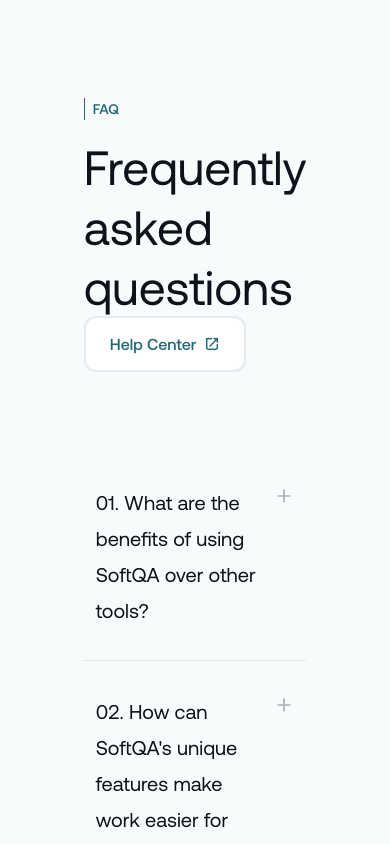
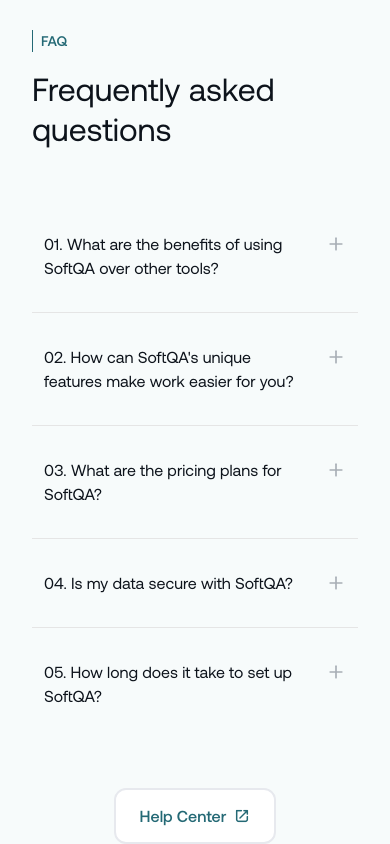
Before and after one commit to azkaanasiyya/softqa, a Next.js app: page /pricing in a window 390 px wide. Shown: the part 2760-3604 px from the top of the page. Built offline with nearby package versions, Linux system fonts and the light colour scheme.

Commit message:
style(common): adjust responsive layout for tablet and mobile

```diff
--- a/src/components/common/faqs.tsx
+++ b/src/components/common/faqs.tsx
@@ -11,24 +11,24 @@
 
 export default function FAQs() {
     return (
-        <div className="bg-primary-50 py-[116px] px-[124px] flex flex-col justify-center items-center">
-            <div className="max-w-[1192px] flex flex-col lg:flex-row gap-8">
+        <div className="bg-primary-50 py-12 md:py-20 lg:py-[116px] px-8 lg:px-[124px] flex flex-col justify-center items-center">
+            <div className="max-w-[1192px] flex flex-col lg:flex-row items-center lg:items-stretch gap-8">
                 <div className="max-w-[478px] w-full flex flex-col justify-between items-start">
                     <div className="flex flex-col gap-4">
                         <div className="flex flex-row gap-2">
                             <div className="h-[22px] w-[1px] bg-primary-500" />
                             <p className="text-[14px] font-medium leading-[22px] uppercase text-primary-500">faq</p>
                         </div>
-                        <h2 className="max-w-[580px] text-[48px] leading-[60px] font-normal text-grayscale-900">Frequently asked questions</h2>
+                        <h2 className="max-w-[580px] text-[32px] md:text-[48px] leading-10 md:leading-[60px] font-normal text-grayscale-900">Frequently asked questions</h2>
                     </div>
-                    <Link href="/help" className="cursor-pointer">
+                    <Link href="/help" className="hidden lg:block cursor-pointer">
                         <Button variant="login" size="medium" className="cursor-pointer text-primary-500">
                             Help Center
                         <Image src="/home/help-icon.png" alt="faqs" width={16} height={16} />
                     </Button>
                     </Link>
                 </div>
-                <div className="flex justify-center pt-12 max-w-[682px] w-full">
+                <div className="flex justify-center pt-5 md:pt-8 lg:pt-12 max-w-[682px] w-full">
                     <div className="flex flex-col max-w-[682px] w-full">
                         <Accordion
                             type="single"
@@ -45,6 +45,12 @@
                         </Accordion>
                     </div>
                 </div>
+                <Link href="/help" className="lg:hidden cursor-pointer mt-4 items-center justify-center flex-row">
+                        <Button variant="login" size="medium" className="cursor-pointer text-primary-500">
+                            Help Center
+                        <Image src="/home/help-icon.png" alt="faqs" width={16} height={16} />
+                    </Button>
+                </Link>
             </div>
         </div>
     )
--- a/src/components/common/socialProof.tsx
+++ b/src/components/common/socialProof.tsx
@@ -2,7 +2,7 @@
 
 export default function SocialProof() {
     return (
-        <div className="relative bg-[url('/home/bg-social.png')] bg-no-repeat bg-center bg-cover border-t border-b border-grayscale-100 py-16 flex flex-col gap-8 items-center overflow-hidden">
+        <div className="relative bg-[url('/home/bg-social.png')] bg-no-repeat bg-center bg-cover border-t border-b border-grayscale-100 py-16 flex flex-col gap-4 md:gap-8 items-center overflow-hidden">
             <div className="absolute">
                 <Image
                     src="/home/bg-line.png"
@@ -12,8 +12,8 @@
                     className="w-[167px] h-[48px]"
                 />
             </div>
-            <p className="text-[20px] text-grayscale-600 leading-[36px] font-regular">Trusted by 2M+ users globally</p>
-            <div className="flex flex-row gap-20 justify-center">
+            <p className="text-[18px] md:text-[20px] text-grayscale-600 leading-7 md:leading-9 font-regular">Trusted by 2M+ users globally</p>
+            <div className="flex flex-row gap-8 md:gap-12 lg:gap-20 justify-center">
                 {Array.from({length:6}).map((_, i) => (
                         <Image
                             key={i}
@@ -21,7 +21,7 @@
                             alt="social proof"
                             width={167}
                             height={48}
-                            className="w-[167px] h-[48px]"
+                            className="w-auto md:w-[167px] h-6 md:h-10 lg:h-12"
                         />
                     ))}
             </div>
--- a/src/components/ui/accordion.tsx
+++ b/src/components/ui/accordion.tsx
@@ -35,7 +35,7 @@
       <AccordionPrimitive.Trigger
         data-slot="accordion-trigger"
         className={cn(
-          "focus-visible:border-ring focus-visible:ring-ring/50 px-3 py-8 flex flex-1 items-start justify-between gap-4 rounded-md text-left text-[20px] font-normal leading-[36px] text-grayscale-900 transition-all outline-none focus-visible:ring-[3px] disabled:pointer-events-none disabled:opacity-50 [&[data-state=open]>svg]:rotate-180",
+          "focus-visible:border-ring focus-visible:ring-ring/50 px-3 py-8 flex flex-1 items-start justify-between gap-4 rounded-md text-left text-[16px] md:text-[20px] font-normal leading-6 md:leading-9 text-grayscale-900 transition-all outline-none focus-visible:ring-[3px] disabled:pointer-events-none disabled:opacity-50 [&[data-state=open]>svg]:rotate-180",
           className
         )}
         {...props}
@@ -55,7 +55,7 @@
   return (
     <AccordionPrimitive.Content
       data-slot="accordion-content"
-      className="data-[state=closed]:animate-accordion-up px-3 text-[18px] leading-[32px] font-normal text-grayscale-400 data-[state=open]:animate-accordion-down overflow-hidden text-sm"
+      className="data-[state=closed]:animate-accordion-up px-3 text-[16px] md:text-[18px] leading-7 md:leading-[32px] font-normal text-grayscale-400 data-[state=open]:animate-accordion-down overflow-hidden text-sm"
       {...props}
     >
       <div className={cn("pt-0 pb-4", className)}>{children}</div>
```
